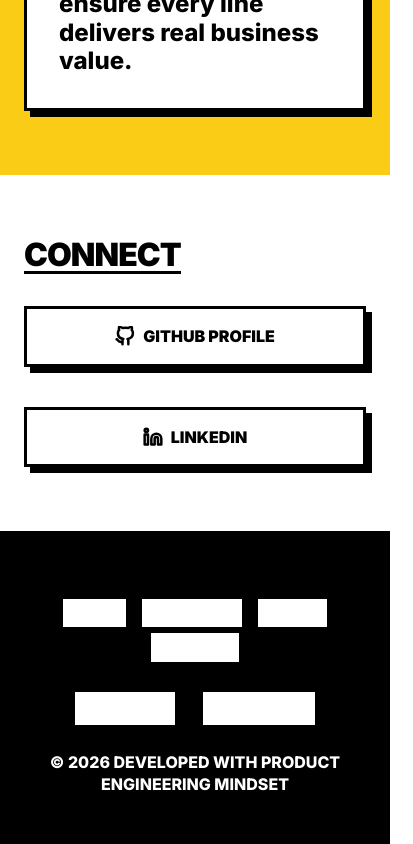
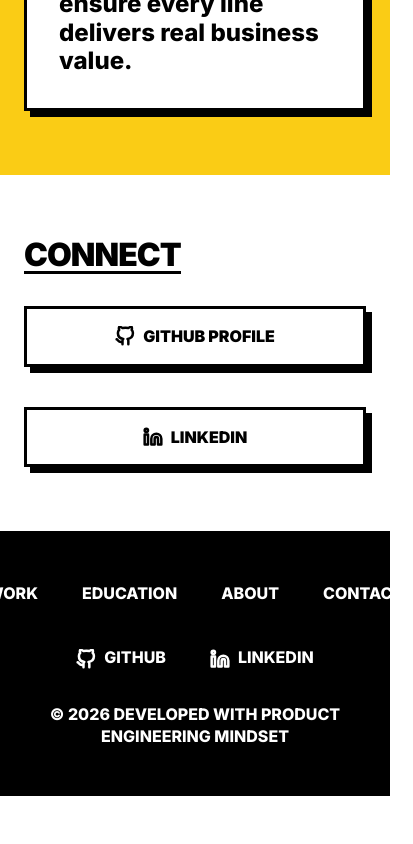
Before and after one commit to pwdbymoral/vinimvarjao-portfolio, a React (Vite) app: page / in a window 390 px wide. Shown: the part 4290-5134 px from the top of the page, 413 px wide, since content can reach past the window. After the commit the page ends 5086 px from the top, so only its background shows below. Built offline with nearby package versions, Linux system fonts and the light colour scheme.

Commit message:
fix(ui): scope mobile nav styles to header to resolve footer regression

```diff
--- a/src/index.css
+++ b/src/index.css
@@ -483,15 +483,15 @@ h3 {
 		grid-area: nav;
 		width: 100%;
 	}
-	.nav-links {
+	.header .nav-links {
 		width: 100%;
 		justify-content: center;
 		padding-top: 1rem;
 		border-top: var(--border-main);
 		gap: 0.75rem;
-		flex-wrap: wrap; /* Ensure items wrap if they really have to, though grid-area: nav nav should help */
+		flex-wrap: wrap; /* Ensure items wrap if they really have to */
 	}
-	.nav-link {
+	.header .nav-link {
 		font-size: 0.85rem;
 		padding: 0.4rem 0.6rem;
 		border: 2px solid #000000;
```
